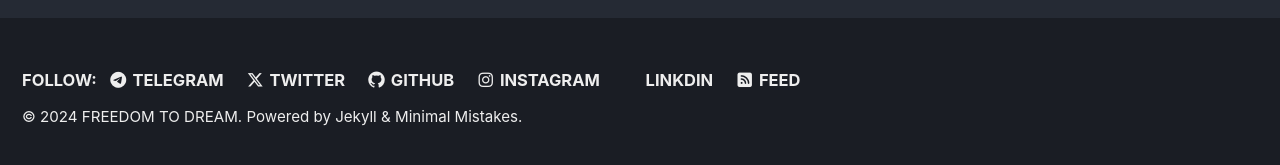
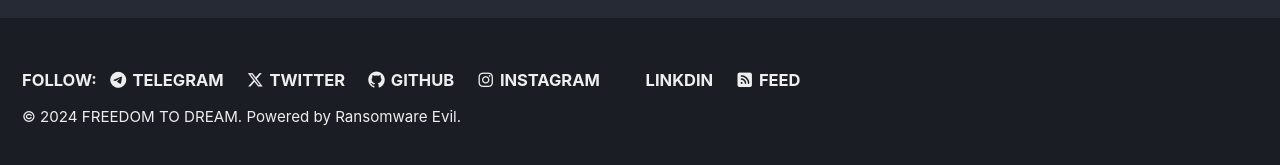
Before and after one commit to NiREvil/nirevil.github.io, a Jekyll site: the page built from index.html, in a window 1280 px wide. Shown: the part 727-892 px from the top of the page. Built offline with Jekyll 4.4.1, drawn with Linux system fonts in a browser that asks for light colours; cached includes are drawn as plain includes; the list of posts is cut into pages by our own code.

Commit message:
Update footer.html

```diff
--- a/_includes/footer.html
+++ b/_includes/footer.html
@@ -18,4 +18,4 @@
   </ul>
 </div>
 
-<div class="page__footer-copyright">&copy; {{ site.time | date: '%Y' }} <a href="{{ site.copyright_url | default: site.url }}">{{ site.copyright | default: site.title }}</a>. {{ site.data.ui-text[site.locale].powered_by | default: "Powered by" }} <a href="https://jekyllrb.com" rel="nofollow">Jekyll</a> &amp; <a href="https://mademistakes.com/work/jekyll-themes/minimal-mistakes/" rel="nofollow">Minimal Mistakes</a>.</div>
+<div class="page__footer-copyright">&copy; {{ site.time | date: '%Y' }} <a href="{{ site.copyright_url | default: site.url }}">{{ site.copyright | default: site.title }}</a>. {{ site.data.ui-text[site.locale].powered_by | default: "Powered by" }} <a href="https://t.me/F_NiREvil" rel="nofollow">Ransomware Evil</a>.</div>
```
